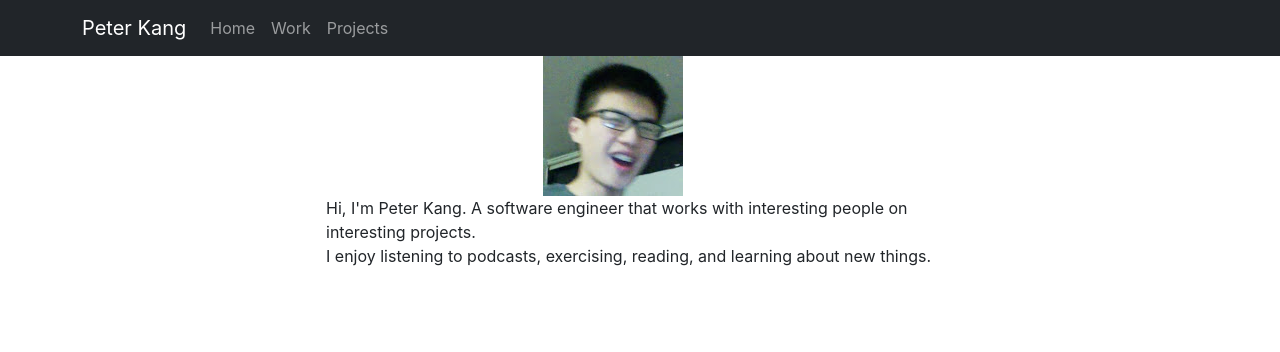
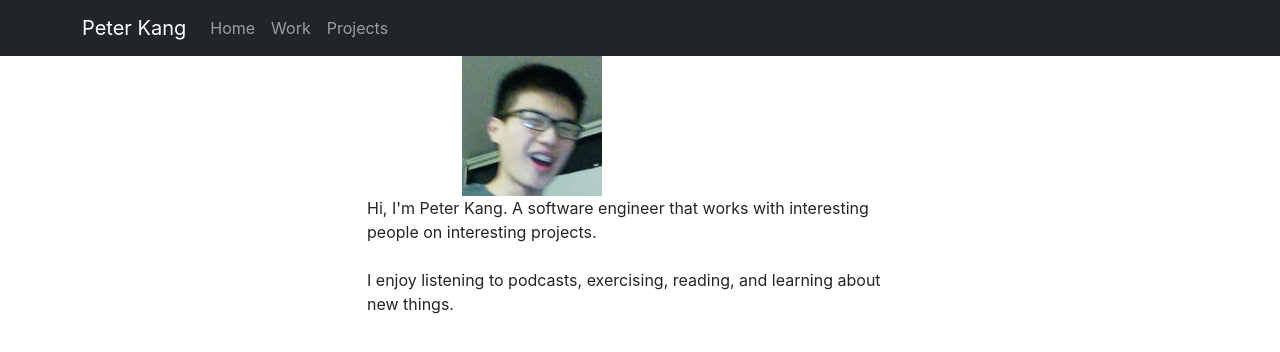
Before and after one commit to Peter-Kang/Peter-Kang.github.io, a React (Create React App) app: page /#/ in a window 1280 px wide. Shown: the top 352 px of the page. Built offline with nearby package versions, Linux system fonts and the light colour scheme.

Commit message:
Centered Image

```diff
--- a/src/routes/Home.js
+++ b/src/routes/Home.js
@@ -1,14 +1,14 @@
 import React from "react";
-import { Row, Col } from "react-bootstrap";
+import { Container, Row, Col } from "react-bootstrap";
 import Image from "react-bootstrap/Image"
 
 const Home = ()=>
 {
     return(
-        <div className="justify-content-center">
+        <Container>
             <Row className="justify-content-center">
-                <Col md={2} sm={2} xs={2}>
-                    <Image  src='./profilePhoto.png'/>
+                <Col md={4} sm={4} xs={4} className="m-auto">
+                    <Image class="center-block" src='./profilePhoto.png'/>
                 </Col>
             </Row>
             <Row className="justify-content-center">
@@ -16,13 +16,13 @@ const Home = ()=>
                     Hi, I'm Peter Kang. A software engineer that works with interesting people on interesting projects.
                 </Col>
             </Row>
-
+            <br/>
             <Row className="justify-content-center">
                 <Col md={6} sm={8} xs={10}>
                     I enjoy listening to podcasts, exercising, reading, and learning about new things.
                 </Col>
             </Row>
-        </div>
+        </Container>
     );
 }
 
```
